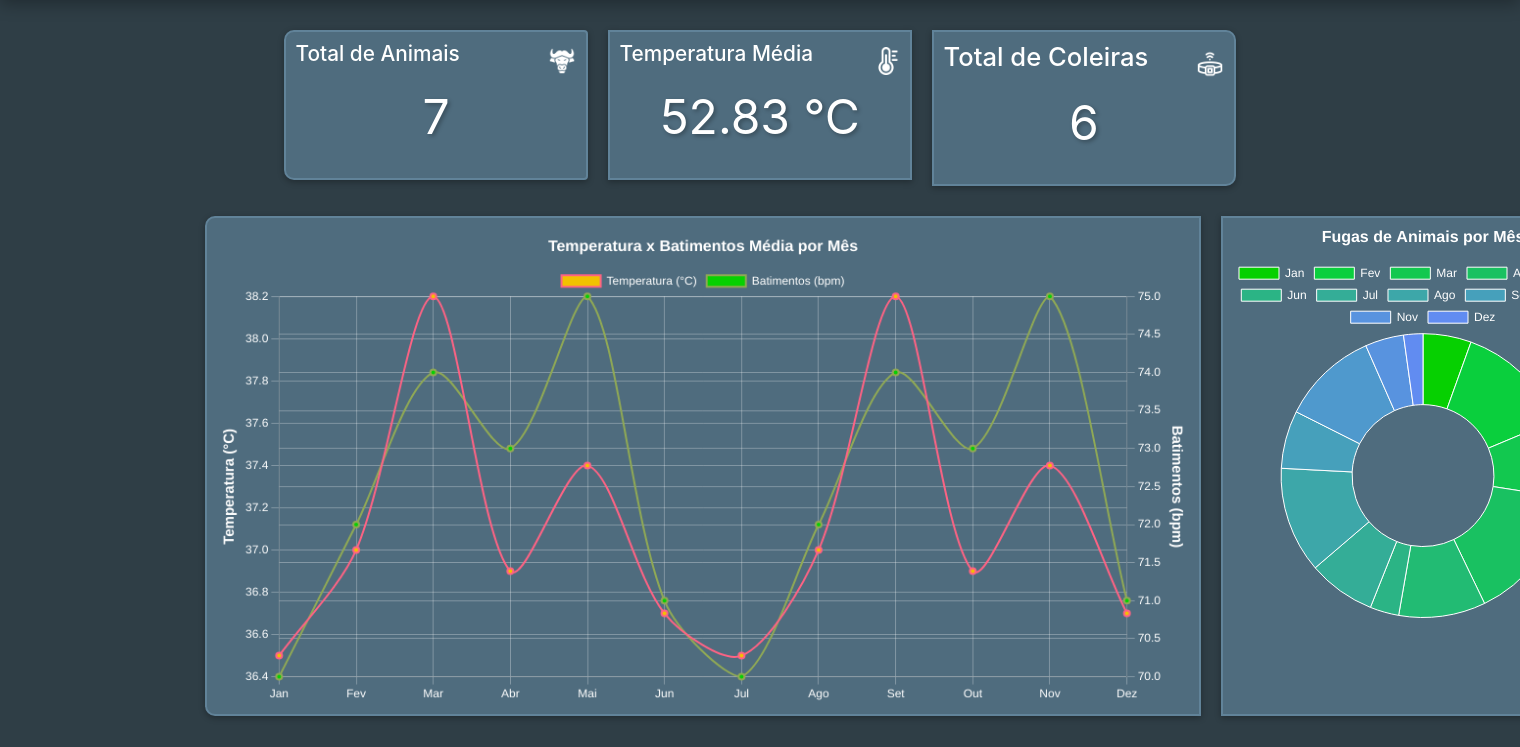
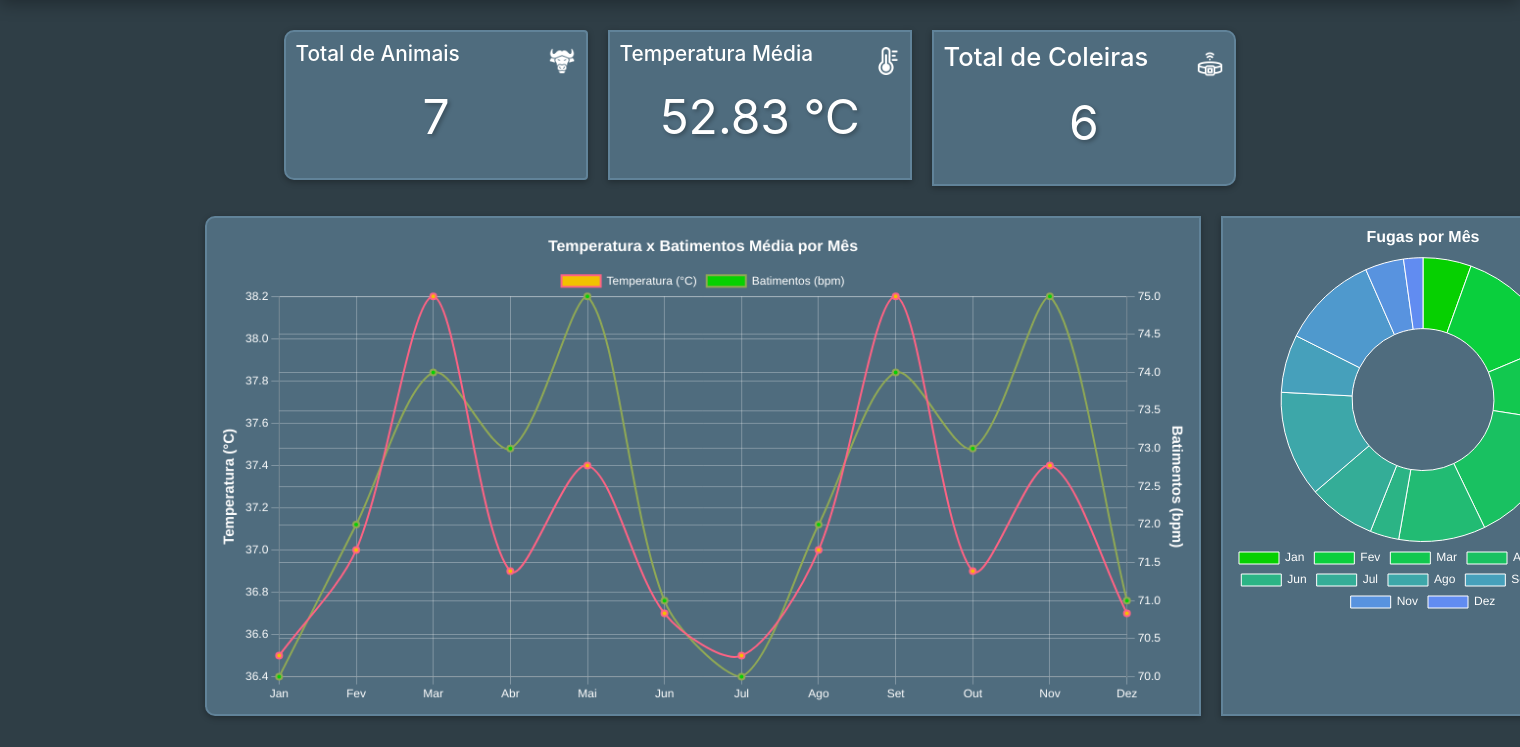
Before and after one commit to bubatag/crud-express, a Node server app: page /index in a window 1520 px wide; the page is wider, and only the part inside the window is pictured. Shown: the part 56-803 px from the top of that part. Run offline with Node 20, Linux system fonts and the light colour scheme; data comes from the database, SQL or seed files in the repository; some libraries are stand-ins or nearby versions.

Commit message:
feat: adicionar legenda abaixo do grafico

```diff
--- a/views/index.ejs
+++ b/views/index.ejs
@@ -171,18 +171,19 @@
                   options: {
                     responsive: true,
                     plugins: {
+                      legend: {
+                        position: 'bottom', // 👈 Coloca a legenda abaixo do gráfico
+                        labels: {
+                          color: 'white' // ou outra cor de texto que combine com seu tema
+                        }
+                      },
                       title: {
                         display: true,
-                        text: 'Fugas de Animais por Mês',
+                        text: 'Fugas por Mês',
                         color: 'white',
                         font: {
                           size: 16,
                           weight: 'bold'
-                        }
-                      },
-                      legend: {
-                        labels: {
-                          color: 'white'
                         }
                       }
                     }
```
